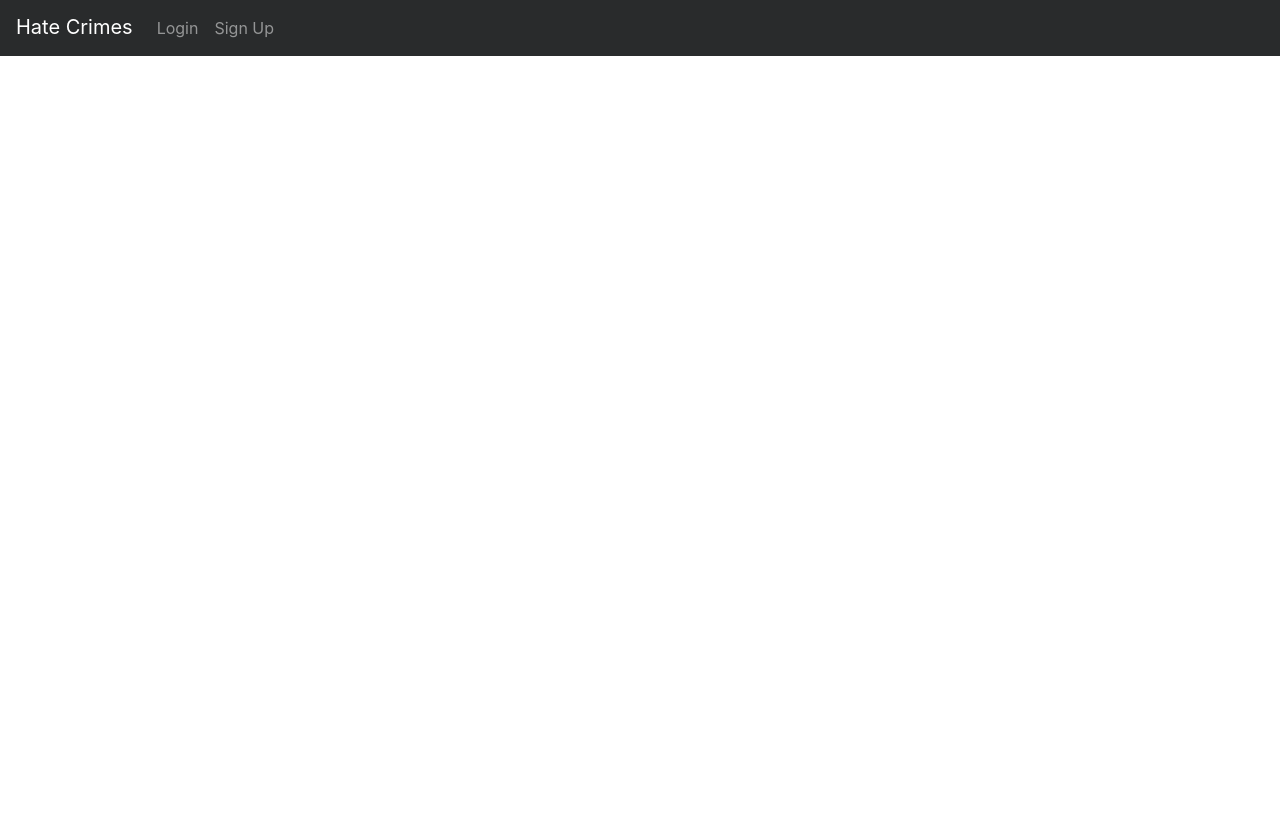
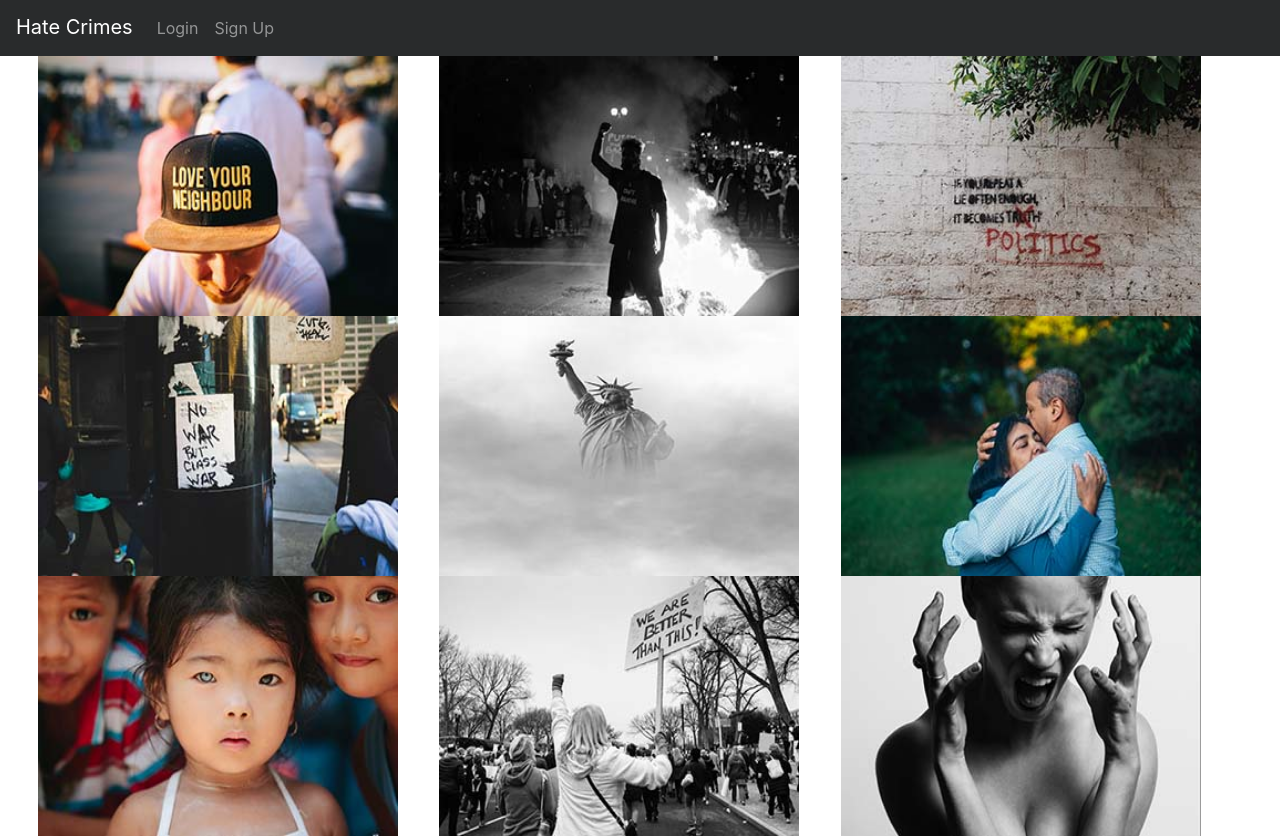
Before and after one commit to ravenusmc/hate_crimes, a Flask app: page / in a window 1280 px wide. Before the commit the page ends 56 px from the top, so only its background shows below. Run offline with Flask 2, Linux system fonts and the light colour scheme; some libraries are stand-ins or nearby versions.

Commit message:
pics added to landing page, css grid code

```diff
--- a/static/css/landing.css
+++ b/static/css/landing.css
@@ -10,5 +10,83 @@ CSS for main area
 ***************************/
 
 #landing_main {
-  height: 400px;
+  margin-left: 3%;
+  margin-right: 3%;
+  display: grid;
+  grid-template-columns: repeat(3, auto);
+  grid-template-rows: repeat(3, auto);
+  grid-template-areas:
+  "one two three"
+  "four five six"
+  "seven eight nine";
 }
+
+img {
+  width: 360px;
+  height: 260px;
+  background-size: cover;
+  background-position: center;
+  background-repeat: no-repeat;
+}
+
+.one {
+  grid-area: one;
+}
+
+.two {
+  grid-area: two;
+}
+
+.three {
+  grid-area: three;
+}
+
+.four {
+  grid-area: four;
+}
+
+.five {
+  grid-area: five;
+}
+
+.six {
+  grid-area: six;
+}
+
+.seven {
+  grid-area: seven;
+}
+
+.eight {
+  grid-area: eight;
+}
+
+.nine {
+  grid-area: nine;
+}
+
+/**************************
+Media Queries
+***************************/
+
+@media only all and (max-width: 768px) {
+
+  #landing_main {
+    grid-template-areas:
+    "one"
+    "two"
+    "three"
+    "four"
+    "five"
+    "six"
+    "seven"
+    "eight"
+    "nine";
+  }
+
+  img {
+    width: 310px;
+    height: 260px;
+  }
+
+}
--- a/templates/landing.html
+++ b/templates/landing.html
@@ -22,6 +22,42 @@
 
 <main id='landing_main'>
 
+  <div class='one'>
+    <img src="../static/img/hat.jpg">
+  </div>
+
+  <div class='two'>
+    <img src="../static/img/blm.jpg">
+  </div>
+
+  <div class='three'>
+    <img src="../static/img/graffiti.jpg">
+  </div>
+
+  <div class='four'>
+    <img src="../static/img/poster.jpg">
+  </div>
+
+  <div class='five'>
+    <img src="../static/img/statue.jpg">
+  </div>
+
+  <div class='six'>
+    <img src="../static/img/hug.jpg">
+  </div>
+
+  <div class='seven'>
+    <img src="../static/img/little_girl.jpg">
+  </div>
+
+  <div class='eight'>
+    <img src="../static/img/protest.jpg">
+  </div>
+
+  <div class='nine'>
+    <img src="../static/img/screaming.jpg">
+  </div>
+
 </main>
 
 
```
Also changed, not shown: static/img/blm.jpg (added), static/img/graffiti.jpg (added), static/img/hat.jpg (added), static/img/hug.jpg (added), static/img/little_girl.jpg (added), static/img/poster.jpg (added), static/img/protest.jpg (added), static/img/screaming.jpg (added), static/img/statue.jpg (added).
